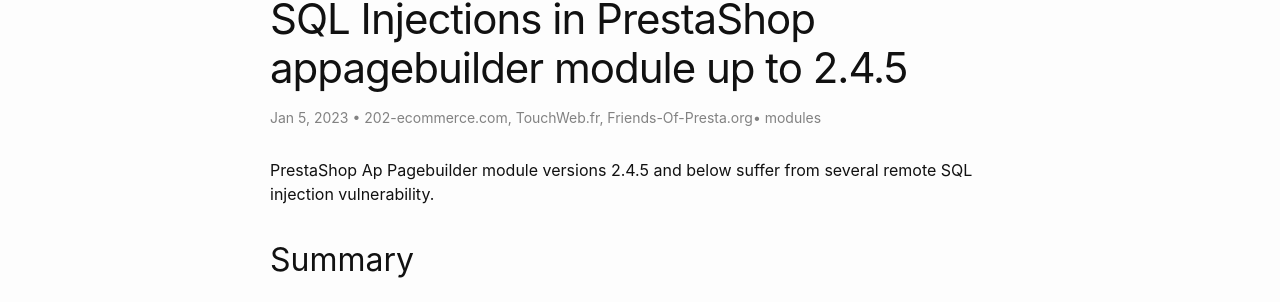
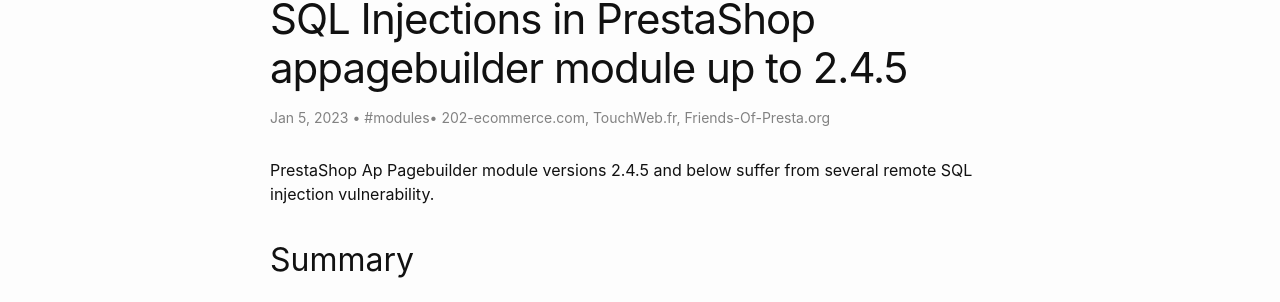
Before and after one commit to friends-of-presta/security-advisories, a Jekyll site: the page built from _posts/2023-01-05-appagebuilder.md, in a window 1280 px wide and 900 px high. Shown: the part 145-447 px from the top of the window. Built offline with Jekyll 4.4.1, drawn with Linux system fonts in a browser that asks for light colours.

Commit message:
Update post.html

```diff
--- a/_layouts/post.html
+++ b/_layouts/post.html
@@ -17,14 +17,16 @@ layout: default
           {{ mdate | date: date_format }}
         </time>
       {%- endif -%}
+      {%- if page.categories -%}
+        • #{{ page.categories }}
+      {%- endif -%}
       {%- if page.author -%}
         • {% for author in page.author %}
           <span itemprop="author" itemscope itemtype="http://schema.org/Person">
             <span class="p-author h-card" itemprop="name">{{ author }}</span></span>
             {%- if forloop.last == false %}, {% endif -%}
         {% endfor %}
-      {%- endif -%}
-      {%- if page.categories -%} • {{ page.categories }}{%- endif -%}</p>
+      {%- endif -%}</p>
   </header>
 
   <div class="post-content e-content" itemprop="articleBody">
```
